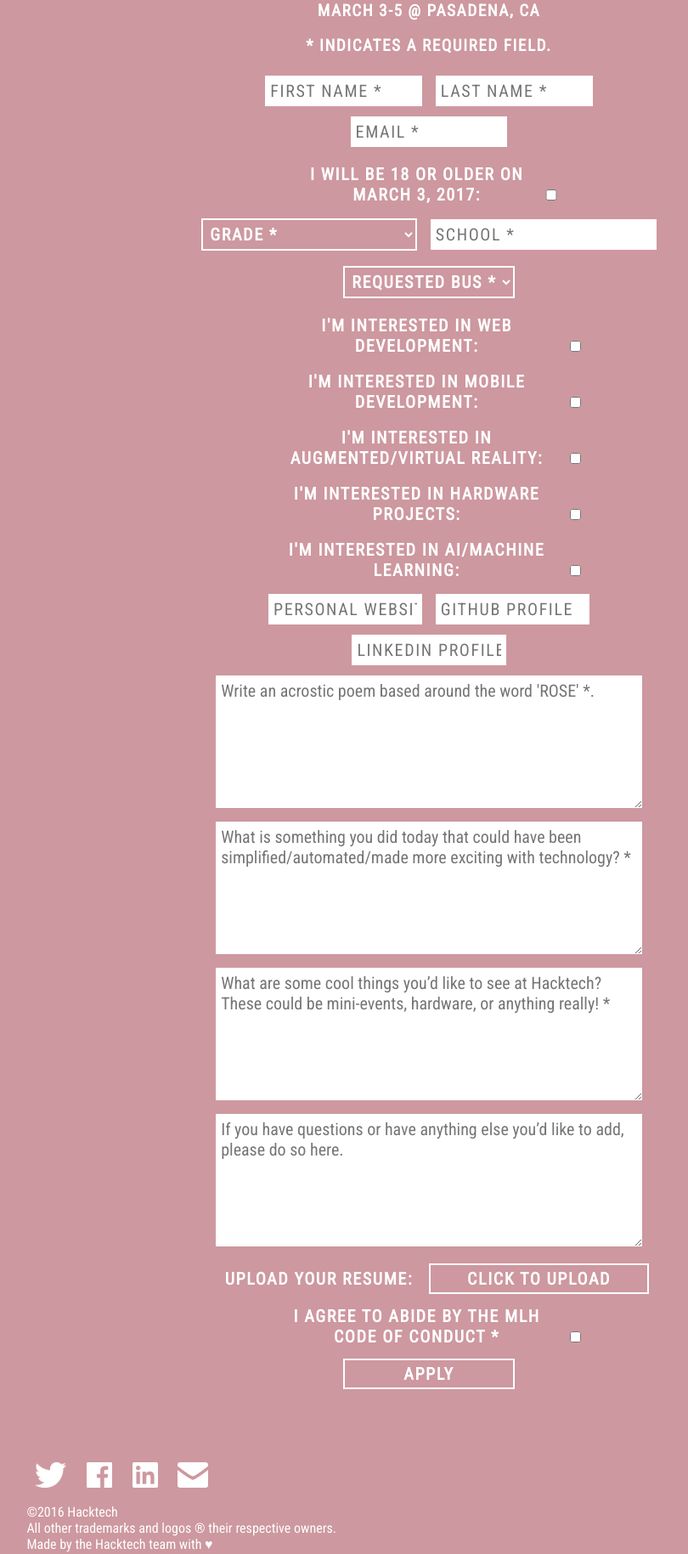
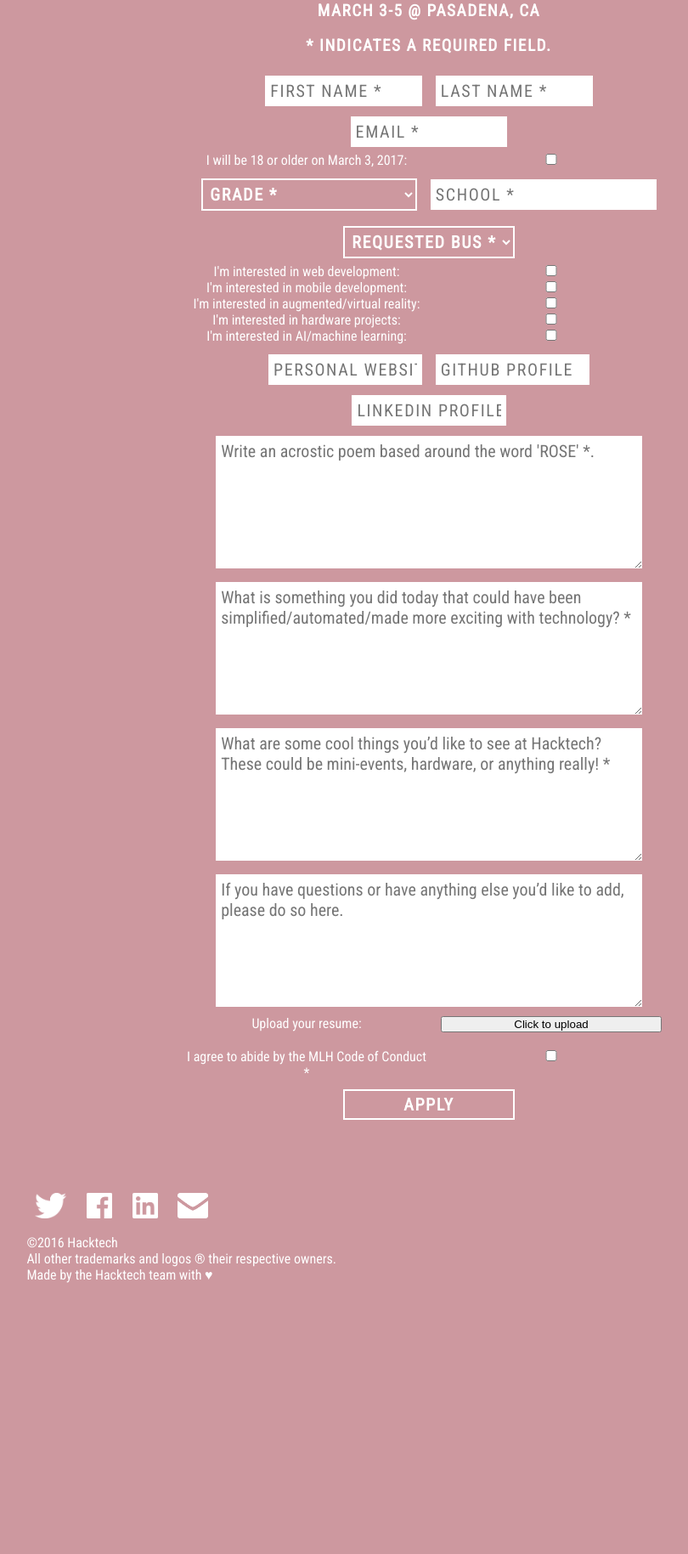
Before and after one commit to TheHacktech/JoinTech, a Flask app: page /apply/ in a window 1280 px wide. Shown: the part 383-2212 px from the top of the page at 85% size, without its empty margins (135-945 px from the left). After the commit the page ends 1893 px from the top, so only its background shows below. Run offline with Flask 2, Linux system fonts and the light colour scheme; parts of the project's set-up code (start-up, migrations or seed data) failed here and were passed over; some libraries are stand-ins or nearby versions.

Commit message:
turn buttons on form into text like they should have been in the first place smhhh

```diff
--- a/static/assets/css/register.css
+++ b/static/assets/css/register.css
@@ -58,7 +58,7 @@
         color: #fff;
         font-size: 1.2em;
         letter-spacing: .08em; }
-    #landing #form button {
+    #landing #form button p {
       width: 10%;
       text-transform: uppercase;
       font-family: "Roboto Condensed", sans-serif;
@@ -73,14 +73,6 @@
       width: 35%;
       padding: 4px;
       margin-top: 10px;
-      -webkit-transition-duration: .3s;
-      -moz-transition-duration: .3s;
-      -o-transition-duration: .3s;
-      transition-duration: .3s; }
-    #landing #form button:hover {
-      background-color: #fff;
-      color: #cd989f;
-      cursor: pointer;
       -webkit-transition-duration: .3s;
       -moz-transition-duration: .3s;
       -o-transition-duration: .3s;
@@ -347,7 +339,7 @@
 @media screen and (max-width: 1200px) {
   #landing #form {
     text-align: center; }
-    #landing #form button {
+    #landing #form button p {
       margin-top: 10px;
       width: 80%; }
     #landing #form input {
--- a/templates/register.html
+++ b/templates/register.html
@@ -24,7 +24,8 @@
                 <div><input type="text" name="fname" id="fname" placeholder="First Name *" style="width: 30%">
                 <input type="text" name="lname" id="lname" placeholder="Last Name *" style="width: 30%">
                 <input type="text" name="email" id="email" placeholder="Email *" style="width: 30%"></div>
-                <div><button type="button" id="ageExplain" class="label" style="border: 2px; width: 50%"> I will be 18 or older on March 3, 2017:</button><input type="checkbox" class="checkbox" name="age" id="age"></div>
+                <p id="ageExplain" class="label" style="float:left; border: 2px; width: 50%">I will be 18 or older on March 3, 2017:</p>
+                <div><input type="checkbox" class="checkbox" name="age" id="age"></div>
                 <div style="margin: 6px"><select onchange="checkOther();" id="gradeDrop" name="grade" style="width: 45%">
                     <option value="default" disabled selected>Grade *</option>
                     <option value="hs">High School</option>
@@ -37,7 +38,7 @@
                 </select>
                 <input type="text" name="gradeOther" id="formTextGrade" placeholder="Postdoc, Sponsor, etc" style="display: none;">
                 <input type="text" id="school" name="school" placeholder="School *" style="width: 45%"></div>
-                <select name="busorigin" id="formSelectBus" >
+                <div><select name="busorigin" id="formSelectBus" >
                     <option value="default" disabled selected>Requested Bus *</option>
                     <option value="no">No Bus Needed</option>
                     <option value="ucb">UC Berkeley</option>
@@ -49,12 +50,17 @@
                     <option value="ucsd">UC San Diego</option>
                     <option value="stan">Stanford</option>
                     <option value="usc">USC</option>
-                </select>
-                <div><button type="button" id="webExplain" class="label" style="border: 2px; width: 60%">I'm interested in web development:</button><input type="checkbox" class="checkbox" name="webdev" id="webdev"></div>
-                <div><button type="button" id="mobileExplain" class="label" style="border: 2px; width: 60%">I'm interested in mobile development:</button><input type="checkbox" class="checkbox" name="mobiledev" id="mobiledev"></div>
-                <div><button type="button" id="arvrExplain" class="label" style="border: 2px; width: 60%">I'm interested in augmented/virtual reality:</button><input type="checkbox" class="checkbox" name="arvrdev" id="arvrdev"></div>
-                <div><button type="button" id="hardwareExplain" class="label" style="border: 2px; width: 60%">I'm interested in hardware projects:</button><input type="checkbox" class="checkbox" name="hardwaredev" id="hardwaredev"></div>
-                <div><button id="aiExplain" type="button" class="label" style="border: 2px; width: 60%">I'm interested in AI/machine learning:</button><input type="checkbox" class="checkbox" name="aidev" id="aidev"></div>
+                </select></div>
+                <p id="webExplain" class="label" style="float:left; border: 2px; width: 50%">I'm interested in web development:</p>
+                <div><input type="checkbox" class="checkbox" name="webdev" id="webdev"></div>
+                <p id="mobExplain" class="label" style="float:left; border: 2px; width: 50%">I'm interested in mobile development:</p>
+                <div><input type="checkbox" class="checkbox" name="mobiledev" id="mobiledev"></div>
+                <p id="arvrExplain" class="label" style="float:left; border: 2px; width: 50%">I'm interested in augmented/virtual reality:</p>
+                <div><input type="checkbox" class="checkbox" name="arvrdev" id="arvrdev"></div>
+                <p id="hwExplain" class="label" style="float:left; border: 2px; width: 50%">I'm interested in hardware projects:</p>
+                <div><input type="checkbox" class="checkbox" name="hardwaredev" id="hardwaredev"></div>
+                <p id="aiExplain" class="label" style="float:left; border: 2px; width: 50%">I'm interested in AI/machine learning:</p>
+                <div><input type="checkbox" class="checkbox" name="aidev" id="aidev"></div>
                 <div style="margin: 6px; margin-bottom: 0;"><input type="url" name="website" id="website" style="width: 30%" placeholder="Personal Website">
                     <input type="url" name="github" id="github" style="width: 30%" placeholder="Github Profile">
                     <input type="url" name="linkedin" id="linkedin" style="width: 30%" placeholder="LinkedIn Profile"></div>
@@ -62,10 +68,15 @@
                 <textarea name="techsimplify" id="techsimplify" placeholder="What is something you did today that could have been simplified/automated/made more exciting with technology? *" rows="6"></textarea>
                 <textarea name="hacktechsuggest" id="hacktechsuggest" placeholder="What are some cool things you’d like to see at Hacktech? These could be mini-events, hardware, or anything really! *" rows="6"></textarea>
                 <textarea name="othercomment" id="othercomment" placeholder="If you have questions or have anything else you’d like to add, please do so here." rows="6"></textarea>
-                <div><button id="resumeExplain" class="label" type="button" style="border: 2px; width: 45%">Upload your resume:</button><button type="button" id="resumeUploadBtn" style="width: 45%; white-space: nowrap; overflow: hidden; text-overflow: ellipsis;" onclick="uploadResume()">Click to upload</button>
+                <br />
+                <p id="resumeExplain" class="label" style="float:left; border: 2px; width: 50%">Upload your resume:</p>
+                <div><button type="button" id="resumeUploadBtn" style="width: 45%; white-space: nowrap; overflow: hidden; text-overflow: ellipsis;" onclick="uploadResume()">Click to upload</button>
                 <input type="file" id="resumefileinput" name="resumefileinput" style="display: none" accept=".doc,.docx,.pdf,.txt,.rtf" onchange="updateBtnTxt()">
                 </div>
-                <div><button id="cocExplain" type="button" class="label" style="border: 2px; width: 60%">I agree to abide by the MLH Code of Conduct *</button><input type="checkbox" class="checkbox" name="accept_tos" id="accept_tos"></div>
+                <br />
+                <p id="cocExplain" class="label" style="float:left; border: 2px; width: 50%">I agree to abide by the MLH Code of Conduct *</p>
+                <div><input type="checkbox" class="checkbox" name="accept_tos" id="accept_tos"></div>
+                <br />
                 <input id="formSubmit" class="btn btn-tech" type="submit" value="Apply">
         <!-- <button id="apply">Apply</button> -->
             </form>
```
